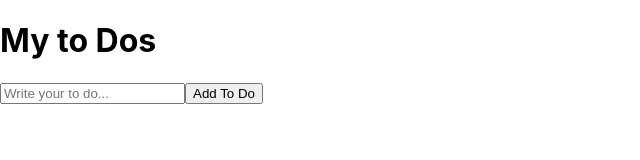
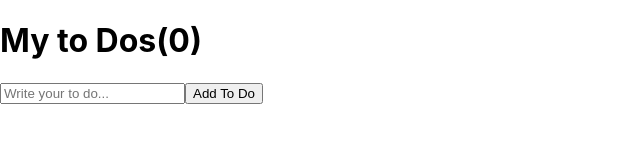
Before and after one commit to rowooncoding/training-react, a React (Create React App) app: page / in a window 1280 px wide. Shown: the top 160 px of the page, without its empty margins (0-640 px from the left). Built offline with nearby package versions, Linux system fonts and the light colour scheme.

Commit message:
[추가] 배열 개수를 보여줄 수 있게 추가함

```diff
--- a/src/App.js
+++ b/src/App.js
@@ -15,7 +15,7 @@ function App() {
   console.log(toDos);
   return (
     <div>
-      <h1>My to Dos</h1>
+      <h1>My to Dos({toDos.length})</h1>
       <form onSubmit={onSubmit}>
         <input
           onChange={onChange}
```
